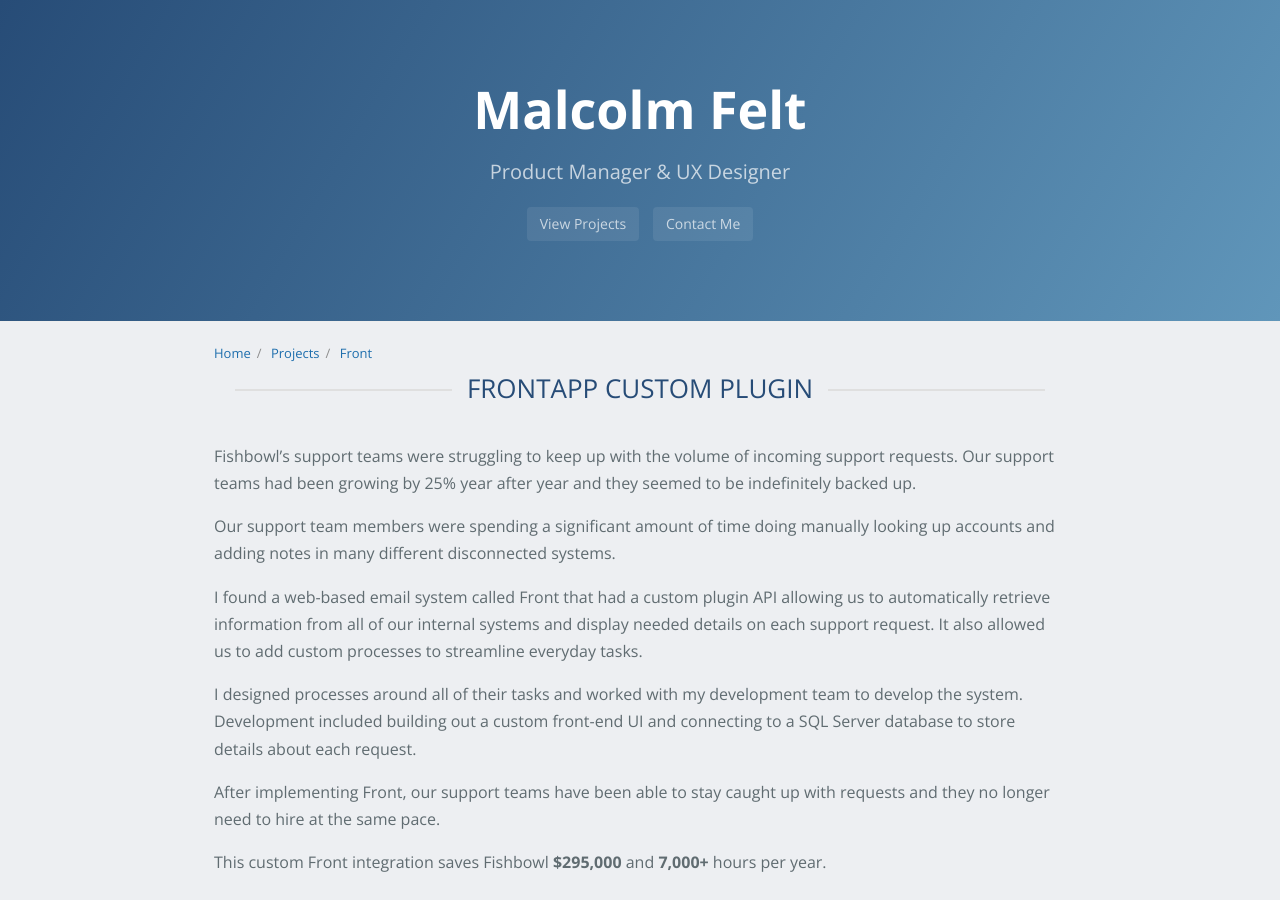
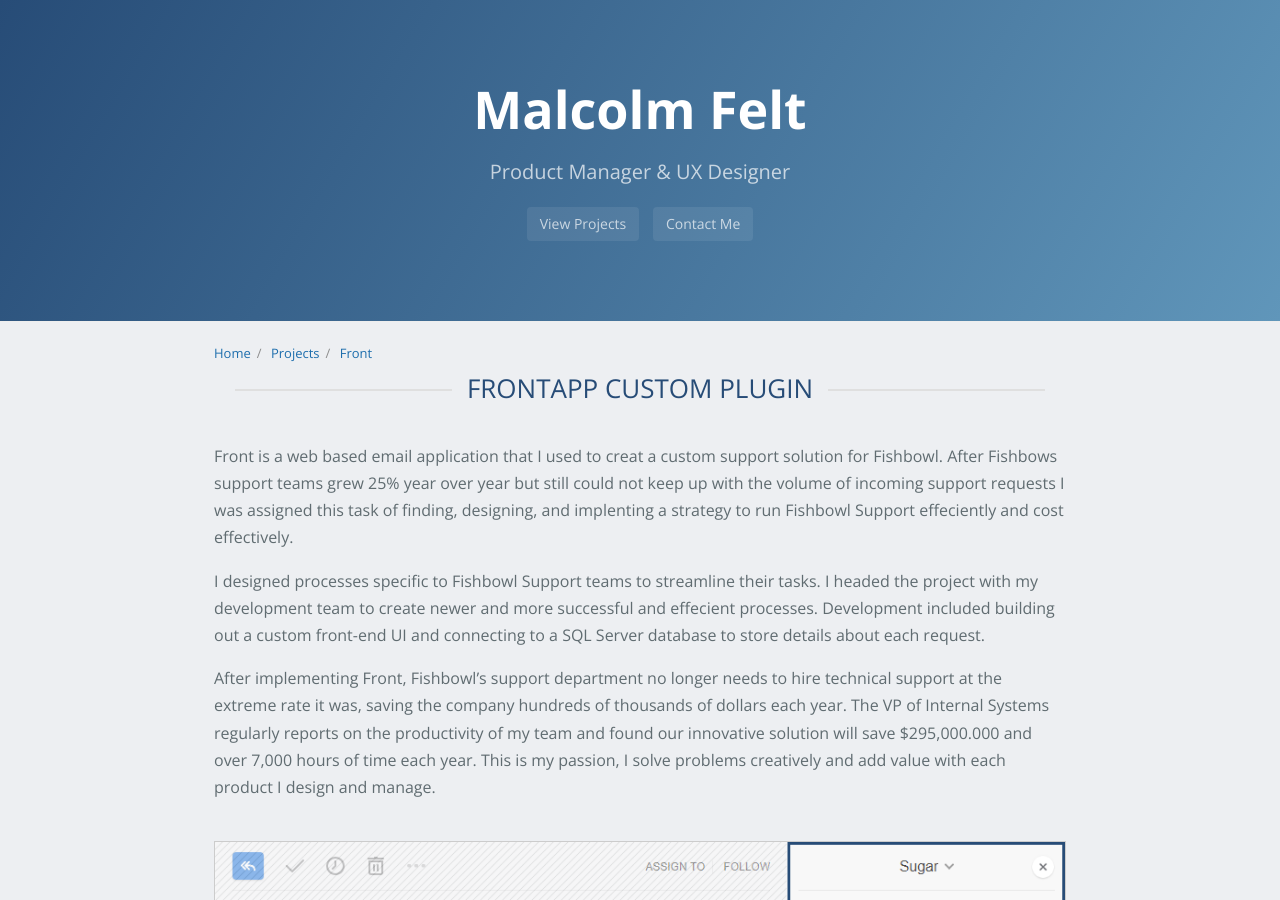
Before and after one commit to mfelt/mfelt.github.io, a Jekyll site: the page built from front.md, in a window 1280 px wide and 900 px high. Built offline with Jekyll 4.4.1, drawn with Linux system fonts in a browser that asks for light colours; nearby versions of some CDN libraries; our own code applies the rules of GitHub Pages for plain Markdown files.

Commit message:
Update front.md

```diff
--- a/front.md
+++ b/front.md
@@ -6,17 +6,12 @@
 
 {% include h2 text="FrontApp Custom Plugin" %}
 
-Fishbowl's support teams were struggling to keep up with the volume of incoming support requests. Our support teams had been growing by 25% year after year and they seemed to be indefinitely backed up.
+Front is a web based email application that I used to creat a custom support solution for Fishbowl. After Fishbows support teams grew 25% year over year but still could not keep up with  the volume of incoming support requests I was assigned this task of finding, designing, and implenting a strategy to run Fishbowl Support effeciently and cost effectively.
 
-Our support team members were spending a significant amount of time doing manually looking up accounts and adding notes in many different disconnected systems.
+I designed processes specific to Fishbowl Support teams to streamline their tasks. I headed the project with my development team to create newer and more successful and effecient processes. Development included building out a custom front-end UI and connecting to a SQL Server database to store details about each request.
 
-I found a web-based email system called Front that had a custom plugin API allowing us to automatically retrieve information from all of our internal systems and display needed details on each support request. It also allowed us to add custom processes to streamline everyday tasks.
+After implementing Front, Fishbowl's support department no longer needs to hire technical support at the extreme rate it was, saving the company hundreds of thousands of dollars each year. The VP of Internal Systems regularly reports on the productivity of my team and found our innovative solution will save $295,000.000 and over 7,000 hours of time each year. This is my passion, I solve problems creatively and add value with each product I design and manage.
 
-I designed processes around all of their tasks and worked with my development team to develop the system. Development included building out a custom front-end UI and connecting to a SQL Server database to store details about each request.
-
-After implementing Front, our support teams have been able to stay caught up with requests and they no longer need to hire at the same pace.
-
-This custom Front integration saves Fishbowl **$295,000** and **7,000+** hours per year.
 
 <p style="margin-top: 40px;"><img class="border" src="/assets/images/panel.png" alt="panel"></p>
 
```
